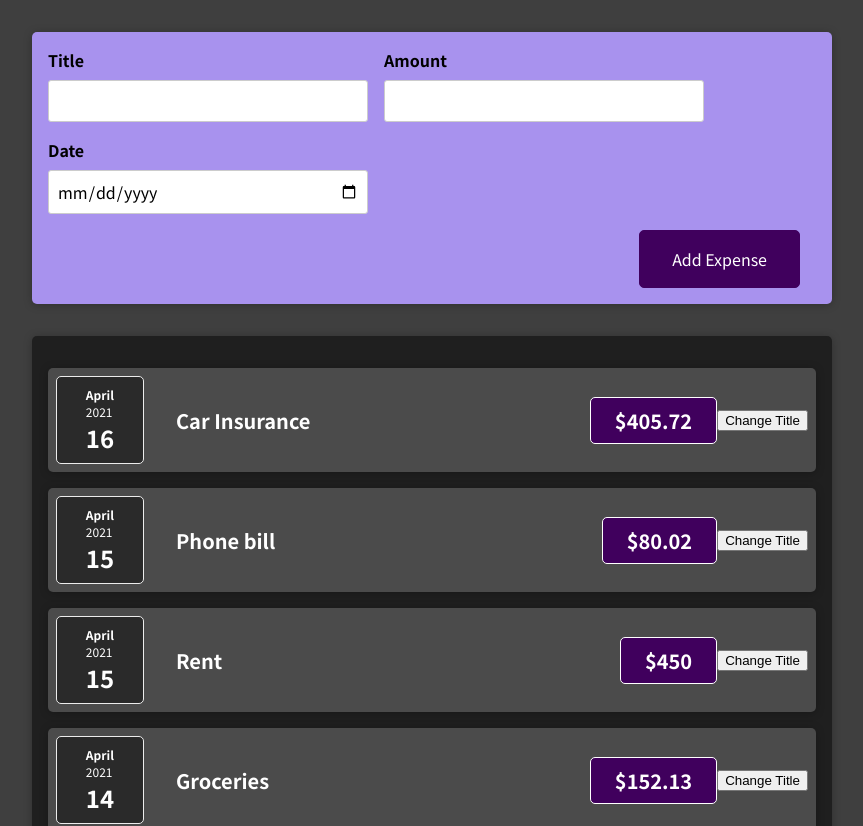
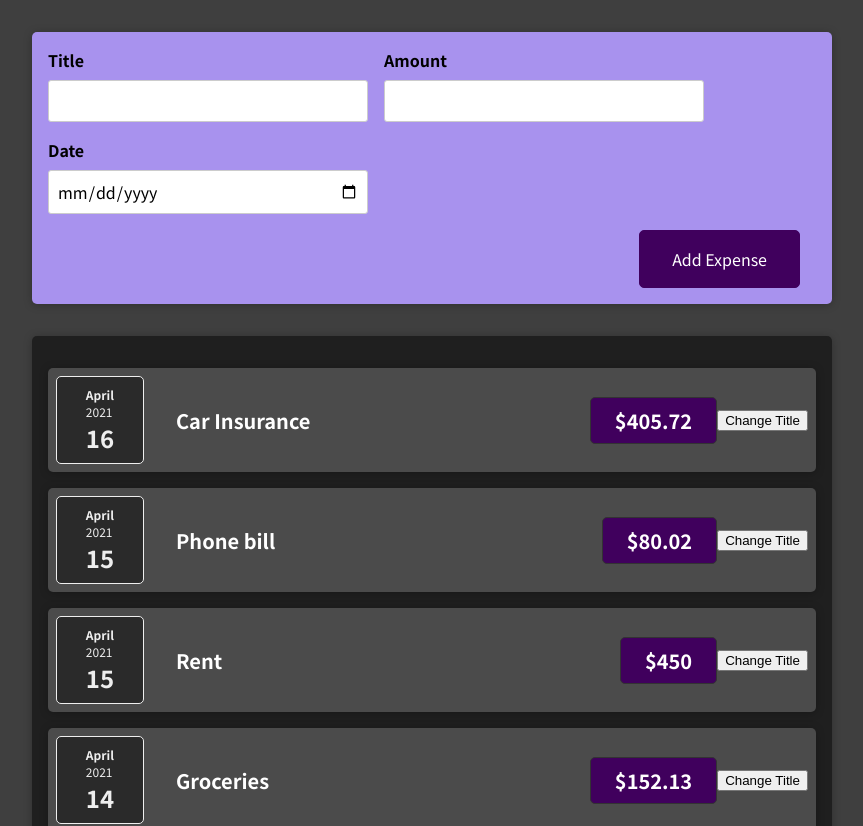
Before and after one commit to johnny-prencipe/expense-tracker, a React (Create React App) app: page / in a window 1280 px wide. Shown: the top 826 px of the page, without its empty margins (208-1071 px from the left). Built offline with nearby package versions, Linux system fonts and the light colour scheme.

Commit message:
fix ugly outlines

```diff
--- a/src/components/Expenses/ExpenseDate.css
+++ b/src/components/Expenses/ExpenseDate.css
@@ -3,9 +3,9 @@
   flex-direction: column;
   width: 5.5rem;
   height: 5.5rem;
-  border: 1px solid #ececec;
+  border: 1px solid #eee;
   background-color: #2a2a2a;
-  color: white;
+  color: #eee;
   border-radius: 5px;
   align-items: center;
   justify-content: center;
--- a/src/components/Expenses/ExpenseItem.css
+++ b/src/components/Expenses/ExpenseItem.css
@@ -30,7 +30,7 @@
   font-weight: bold;
   color: white;
   background-color: #40005d;
-  border: 1px solid white;
+  border: 1px solid #333;
   padding: 0.5rem;
   border-radius: 5px;
 }
```
